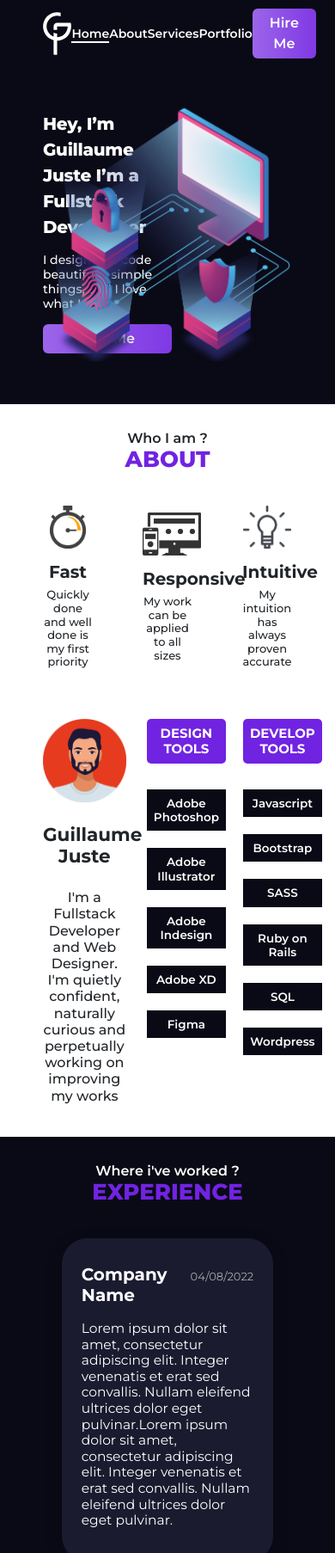
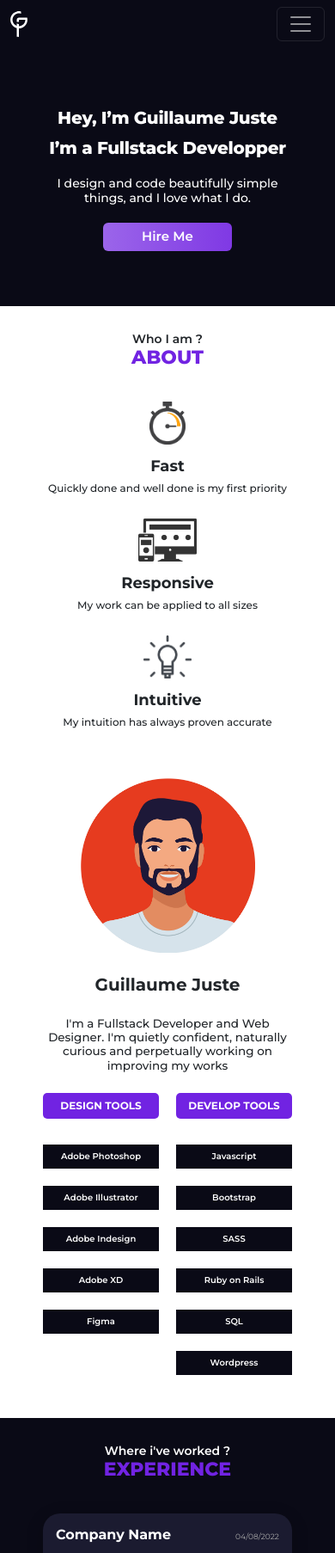
Before and after one commit to GuiPro0408/My-Portfolio, a website: page index.html in a window 390 px wide. Shown: the top 1806 px of the page at 86% size. Drawn offline with nearby package versions, Linux system fonts and the light colour scheme.

Commit message:
Final responsive edition

```diff
--- a/CSS/Style.css
+++ b/CSS/Style.css
@@ -33,6 +33,10 @@ section {
 
 /* MENU SECTION */
 
+#nav-bar .nav-item a {
+    color: white!important;
+}
+
 nav {
     position: fixed;
     top: 0;
@@ -42,37 +46,24 @@ nav {
     justify-content: center;
 }
 
-.nav-container {
-    display: flex;
-    justify-content: space-between;
-    align-items: center;
-    padding: 10px 0;
+.nav-item a {
+    color: white;
+    font-weight: 600;
+    display: inline-block;
 }
 
-.menu-list {
-    display: flex;
-    flex-basis: 40%;
-    padding: 0;
-    margin: 0;
-    justify-content: space-between;
-    align-items: center;
+.nav-item a.active {
+    border-bottom: 2px solid #fff;
+    margin-bottom: -2px;
 }
 
-.menu-list a {
-    color: white;
-    font-weight: 600;
-}
-
-.menu-list a.active {
-    border-bottom: 2px solid #fff;
-}
-
-.menu-list a:hover {
+.nav-item a:hover {
     color: #fff;
     border-bottom: 2px solid #fff;
 }
 
 .hire-me {
+    display: inline-block;
     color: white;
     font-weight: 600;
     padding: 5px 20px;
@@ -94,7 +85,7 @@ nav {
 /* HEADER SECTION */
 
 header {
-    margin-top: 70px;
+    margin-top: 56px;
     height: 700px;
     width: 100%;
     background-color: #0A0A16;
@@ -467,10 +458,6 @@ footer i:hover {
 }
 
 @media screen and (max-width: 1000px) {
-    .nav-container {
-        padding-left: 50px!important;
-        padding-right: 50px!important;
-    }
     .wrapper {
         width: 100%;
     }
@@ -506,10 +493,12 @@ footer i:hover {
     .bio img {
         width: 100%;
     }
-    .bio-tools .tools h5 {
+    .bio-tools .tools h5,
+    .bio h4 {
         font-size: 15px;
     }
-    .bio-tools .tools h6 {
+    .bio-tools .tools h6,
+    .bio h6 {
         font-size: 13.5px;
     }
     .service-item {
@@ -530,9 +519,6 @@ footer i:hover {
 }
 
 @media screen and (max-width: 780px) {
-    nav .menu-list li a {
-        font-size: 14px;
-    }
     section {
         padding: 30px 0;
     }
@@ -561,6 +547,7 @@ footer i:hover {
         margin-bottom: 15px;
     }
     #about .skills {
+        align-items: flex-start;
         margin-bottom: 50px;
     }
     #about .skill-item img {
@@ -652,3 +639,173 @@ footer i:hover {
         font-size: 14px;
     }
 }
+
+@media screen and (max-width: 650px) {
+    .logo {
+        height: 40px;
+    }
+    .nav-item a {
+        font-size: 14px;
+    }
+    .hire-me {
+        font-size: 15px;
+    }
+    header .presentation-img img {
+        height: 220px;
+    }
+    header .p-container .title {
+        font-size: 18px;
+        line-height: 25px;
+    }
+    .heading h4 {
+        font-size: 14px;
+    }
+    .heading h1 {
+        font-size: 22px;
+    }
+    #about .skill-item h4 {
+        font-size: 18px;
+        margin-bottom: 7px;
+    }
+    #about .skill-item h6 {
+        font-size: 12px;
+    }
+    .bio-tools .tools h5 {
+        font-size: 12px;
+    }
+    .bio-tools .tools h6 {
+        font-size: 10px;
+    }
+    #resume .resume-cards .company-name {
+        font-size: 18px;
+    }
+    #resume .resume-cards h6 {
+        font-size: 11px;
+    }
+    #resume .resume-cards .description {
+        font-size: 13.5px;
+    }
+    #services .service-item img {
+        height: 75px;
+    }
+    #services .service-item h4 {
+        font-size: 16px;
+    }
+    #services .service-item h6 {
+        font-size: 12px;
+    }
+    #portfolio .overlay p,
+    #portfolio .overlay a {
+        font-size: 12px;
+    }
+    footer p {
+        font-size: 12px;
+    }
+}
+
+@media screen and (max-width: 600px) {
+    #portfolio .portfolio-img {
+        width: 70%!important;
+        height: 170px;
+    }
+    #portfolio .portfolio-img .overlay {
+        padding: 15px 60px;
+    }
+    #contact input::placeholder {
+        font-size: 14px;
+    }
+    #services .service-item {
+        width: 100%!important;
+        gap: 15px;
+    }
+}
+
+@media screen and (max-width: 500px) {
+    header .presentation {
+        width: 100%;
+    }
+    header .presentation .p-container {
+        width: 100%;
+        text-align: center;
+    }
+    header .presentation .p-container h4 {
+        margin: 0 auto 20px auto;
+    }
+    header .presentation .p-container .hire-me {
+        margin: 0 auto;
+    }
+    header .presentation-img {
+        display: none;
+    }
+    header .p-container .title {
+        font-size: 24px;
+        line-height: 30px;
+    }
+    header .p-container h4 {
+        font-size: 18px;
+        margin-bottom: 20px;
+    }
+    #about .bio-tools .bio img {
+        width: 70%;
+    }
+    #about .bio-tools .bio h4 {
+        font-size: 20px;
+    }
+    #resume .resume-cards {
+        width: 100%;
+    }
+    footer .container {
+        width: 100%;
+        padding: 0 10px!important;
+    }
+    footer .container img {
+        height: 30px;
+        margin-right: 10px;
+    }
+    footer .container .social-media a i {
+        font-size: 15px;
+    }
+    footer .container p {
+        font-size: 10px;
+        text-align: center;
+    }
+}
+
+@media screen and (max-width: 450px) {
+    header {
+        height: 300px;
+    }
+    header .p-container .title {
+        font-size: 20px;
+        line-height: 35px;
+    }
+    header .p-container h4 {
+        font-size: 14px;
+        margin-bottom: 15px;
+    }
+    #about .skills {
+        flex-direction: column;
+        gap: 20px;
+    }
+    #about .skills .skill-item {
+        width: 100%;
+    }
+    #resume .resume-cards {
+        padding: 15px 15px
+    }
+    #resume .resume-cards .company-name {
+        font-size: 16px;
+    }
+    #resume .resume-cards h6 {
+        font-size: 9px;
+    }
+    #resume .resume-cards .description {
+        font-size: 11px;
+    }
+    #portfolio .portfolio-img {
+        width: 100%!important;
+    }
+    #portfolio .portfolio-img .overlay {
+        padding: 15px 30px;
+    }
+}
--- a/CSS/components/resume-cards.css
+++ b/CSS/components/resume-cards.css
@@ -3,7 +3,7 @@
     width: 530px;
     background: #1B1B30;
     box-shadow: 0px 5px 20px rgba(0, 0, 0, 0.2);
-    border-radius: 30px;
+    border-radius: 20px;
     color: white;
     margin-bottom: 70px;
 }
--- a/index.html
+++ b/index.html
@@ -17,7 +17,36 @@
     <!-- Navigation Bar-->
     <nav>
         <div class="wrapper">
-            <div class="nav-container">
+            <div class="navbar navbar-dark navbar-expand-lg w-100" id="nav-bar">
+                <div class="container-fluid justify-content-between">
+                    <img src="Images/Guillaume Pro 2 - Copy.svg" alt="" height="50px" class="navbar-brand logo">
+                    <button class="navbar-toggler ms-auto" type="button" data-bs-toggle="collapse" data-bs-target="#navbarSupportedContent" aria-controls="navbarSupportedContent" aria-expanded="false" aria-label="Toggle navigation">
+                        <span class="navbar-toggler-icon"></span>
+                    </button>
+
+                    <div class="collapse navbar-collapse" id="navbarSupportedContent">
+
+                        <ul class="navbar-nav mt-2 mt-lg-0 container-fluid justify-content-evenly w-50 mx-0 mx-lg-auto">
+                            <li class="nav-item">
+                                <a class="nav-link active" aria-current="page" href="#">Home</a>
+                            </li>
+                            <li class="nav-item">
+                                <a class="nav-link" aria-current="page" href="#">About</a>
+                            </li>
+                            <li class="nav-item">
+                                <a class="nav-link" aria-current="page" href="#">Services</a>
+                            </li>
+                            <li class="nav-item mb-2 mb-lg-0">
+                                <a class="nav-link" aria-current="page" href="#">Portfolio</a>
+                            </li>
+                        </ul>
+
+                        <a href="#" class="hire-me mt-lg-0">Hire Me</a>
+                    </div>
+                </div>
+            </div>
+
+            <!-- <div class="nav-container">
                 <img src="Images/Guillaume Pro 2 - Copy.svg" alt="" height="50px">
                 <ul class="menu-list">
                     <li><a href="#" class="active">Home</a></li>
@@ -26,7 +55,7 @@
                     <li><a href="#portfolio">Portfolio</a></li>
                 </ul>
                 <a href="#" class="hire-me">Hire Me</a>
-            </div>
+            </div> -->
         </div>
     </nav>
 
@@ -76,12 +105,12 @@
                     </div>
                 </div>
                 <div class="bio-tools row justify-content-between gx-0">
-                    <div class="bio col-4">
+                    <div class="bio col-12 col-sm-4 mb-3 mb-sm-0">
                         <img src="Images/2289_SkVNQSBGQU1PIDEwMjgtMTIy.jpg" alt="">
                         <h4>Guillaume Juste</h4>
                         <h6>I'm a Fullstack Developer and Web Designer. I'm quietly confident, naturally curious and perpetually working on improving my works</h6>
                     </div>
-                    <div class="tools col-7 col-lg-6 d-flex">
+                    <div class="tools col-12 col-sm-7 col-lg-6 d-flex">
                         <div class="design-tools col">
                             <div class="table-h">
                                 <h5>DESIGN TOOLS</h5>
@@ -253,7 +282,7 @@
                     </ul>
                 </div>
 
-                <form class="row g-lg-5 g-3">
+                <form class="row gy-lg-5 gy-3">
                     <div class="col-12">
                         <input type="text" class="form-control" id="inputName" placeholder="Full Name">
                     </div>
```
